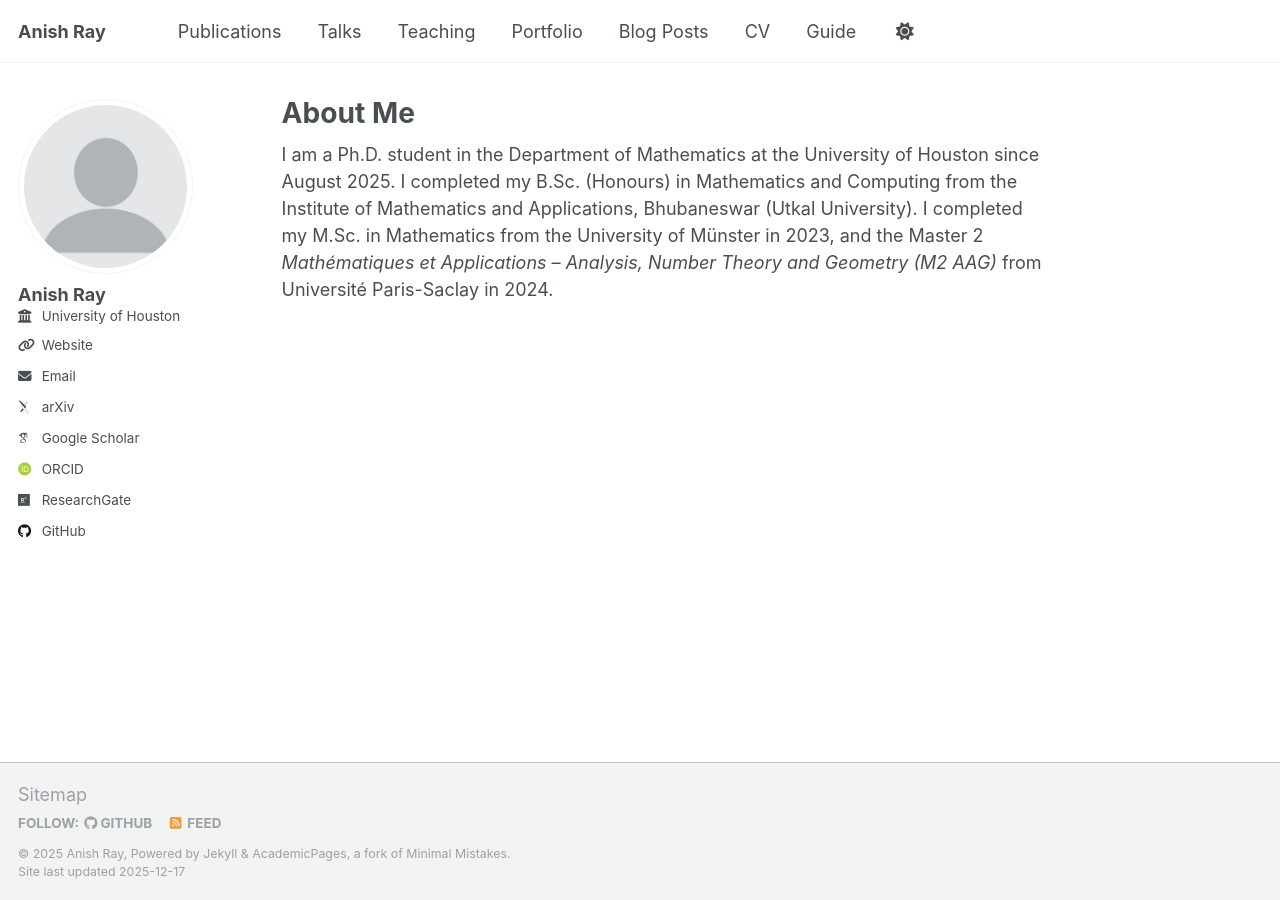
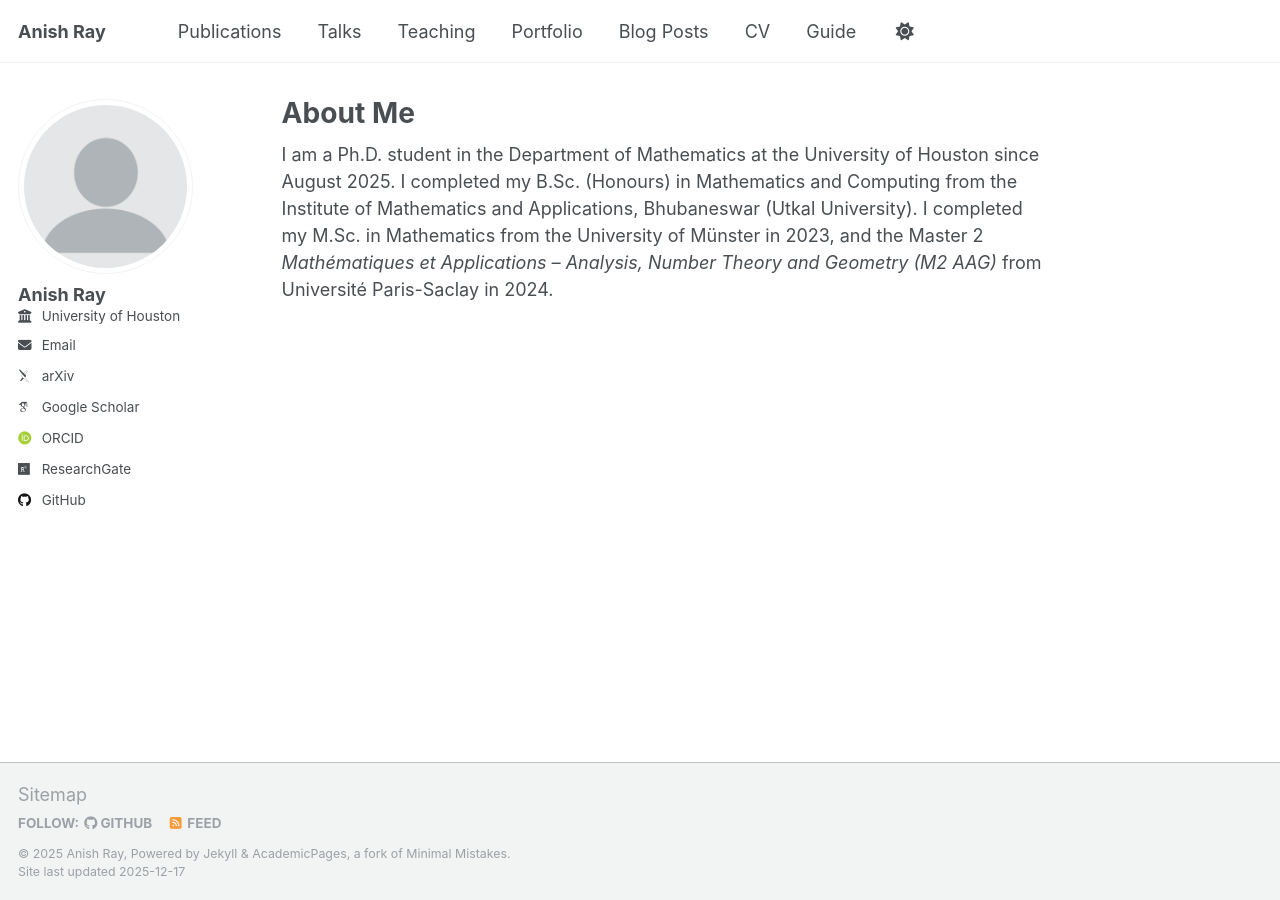
Before and after one commit to anishray49/anishray49.github.io, a Jekyll site: the page built from _pages/about.md, in a window 1280 px wide. Built offline with Jekyll 4.4.1, drawn with Linux system fonts in a browser that asks for light colours; some web fonts are replaced; a script that is not in the unit is left out.

```diff
--- a/_config.yml
+++ b/_config.yml
@@ -25,7 +25,7 @@ author:
   avatar           : "profile.png"
   name             : "Anish Ray"
   employer         : "University of Houston"
-  uri              : "https://math.uh.edu/~aray8"
+  uri              : #"https://math.uh.edu/~aray8"
   email            : "anishray49@gmail.com"
 
   # Academic websites
```
